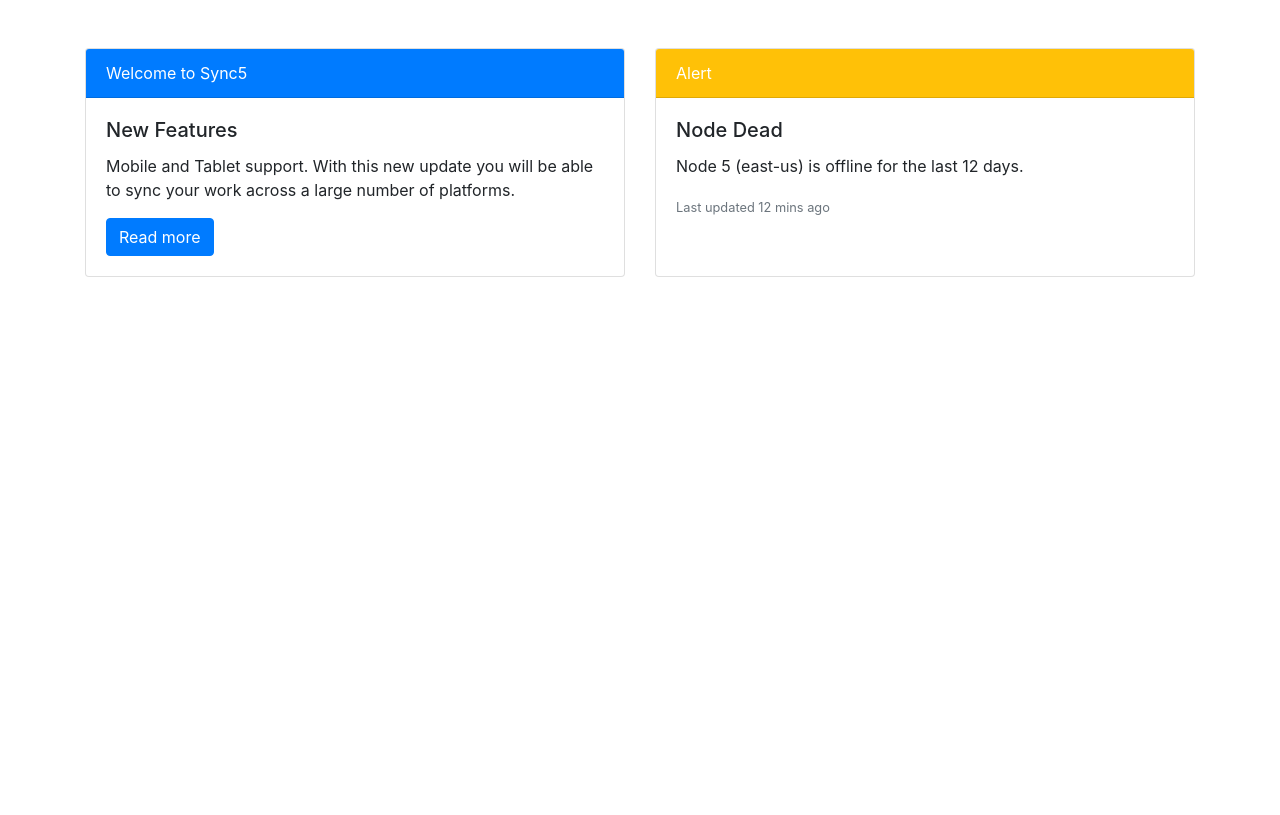
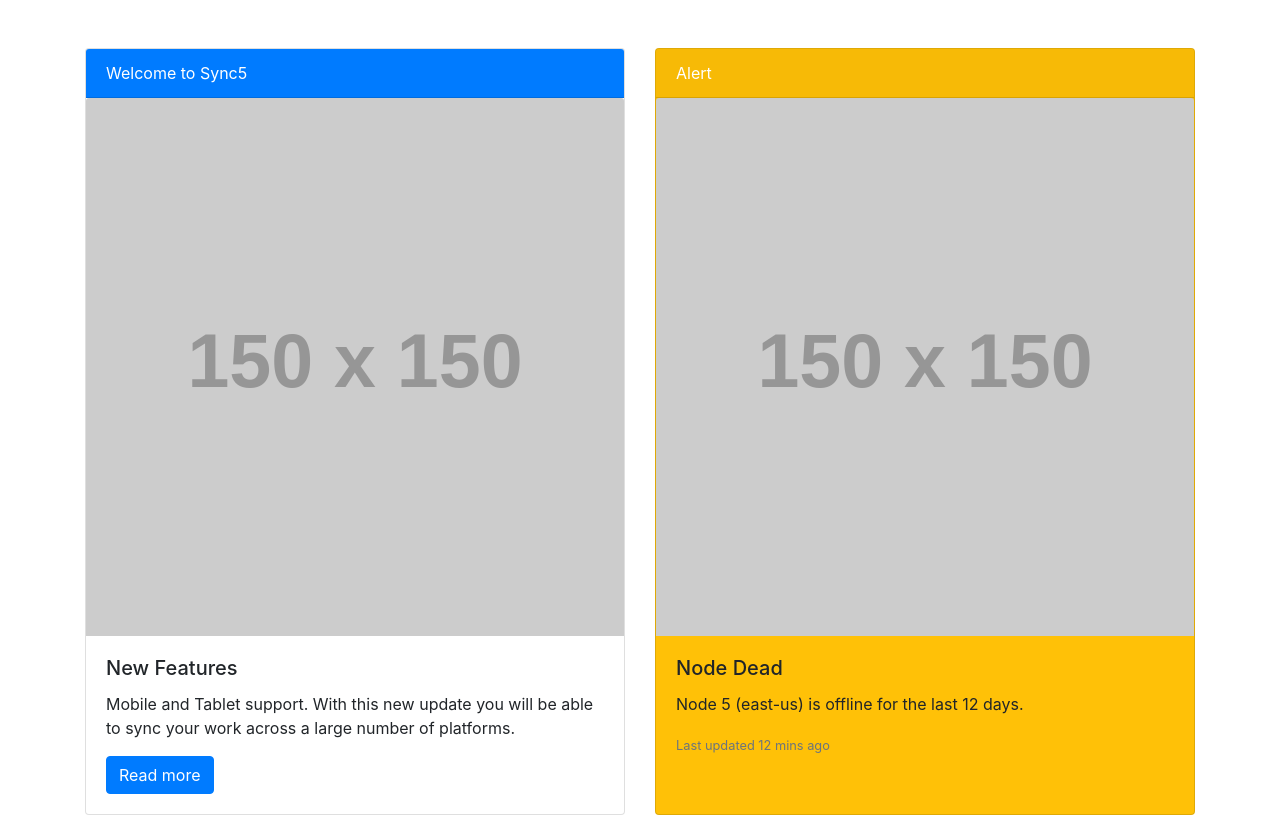
Before and after one commit to acciojob/bootstrap-card-Akshay1495, a website: page main.html in a window 1280 px wide. Drawn offline with nearby package versions, Linux system fonts and the light colour scheme.

Commit message:
created a submission

```diff
--- a/main.html
+++ b/main.html
@@ -16,6 +16,7 @@
       <div class="card-header bg-primary text-white">
         Welcome to Sync5
       </div>
+      <img src="https://via.placeholder.com/150" class="card-img-top" alt="Placeholder Image">
       <div class="card-body">
         <h5 class="card-title">New Features</h5>
         <p class="card-text">Mobile and Tablet support. With this new update you will be able to sync your work across a large number of platforms.</p>
@@ -24,10 +25,11 @@
     </div>
 
     <!-- Card 2 -->
-    <div class="card">
-      <div class="card-header bg-warning text-white">
+    <div class="card bg-warning">
+      <div class="card-header text-white">
         Alert
       </div>
+      <img src="https://via.placeholder.com/150" class="card-img-top" alt="Placeholder Image">
       <div class="card-body">
         <h5 class="card-title">Node Dead</h5>
         <p class="card-text">Node 5 (east-us) is offline for the last 12 days.</p>
```
